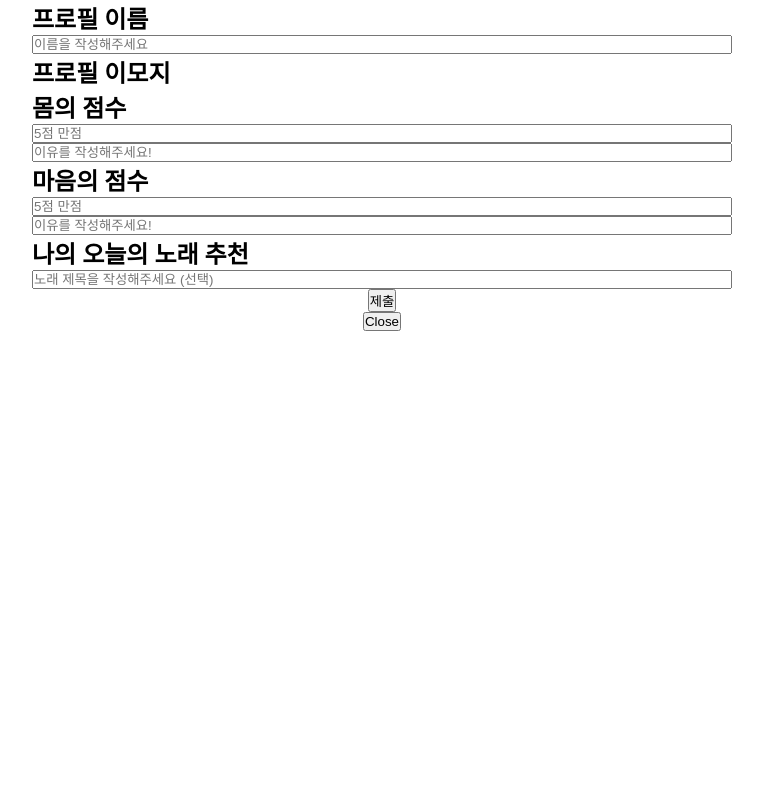
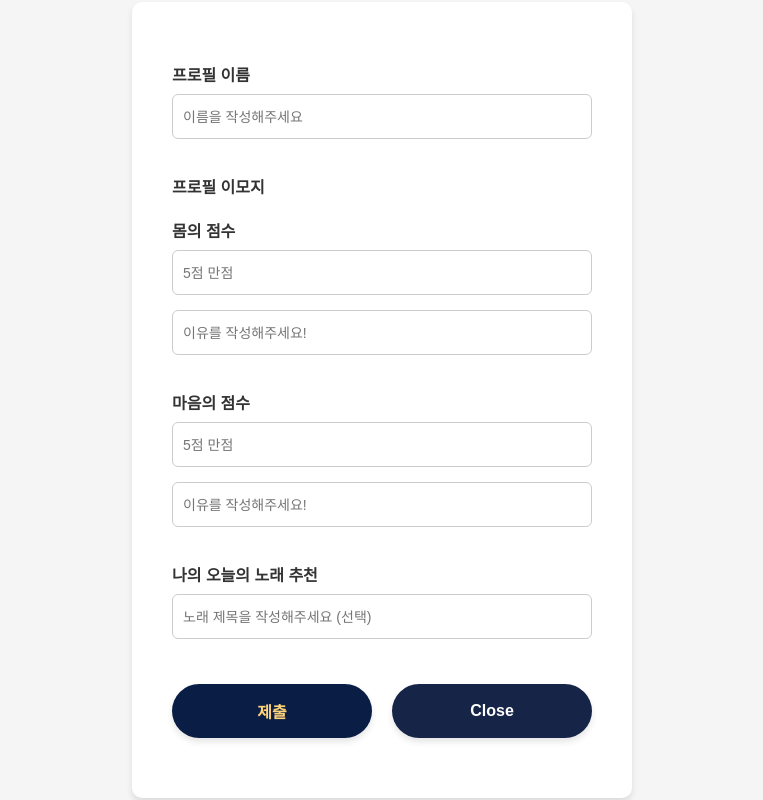
Before and after one commit to Sunghaeun/Condition-Score, a React (Create React App) app: page /addpage in a window 1280 px wide. Shown: the whole page, without its empty margins (258-1021 px from the left). Built offline with nearby package versions, Linux system fonts and the light colour scheme.

Commit message:
입력창 css 변경 & 버튼 & 모달 수정

```diff
--- a/src/components/AddPage.js
+++ b/src/components/AddPage.js
@@ -1,11 +1,10 @@
 import React, { useRef, useState } from 'react';
-import styles from "../style/addpage.css";
 import { useNavigate } from "react-router-dom";
 import axios from "axios";
+import styles from "../style/addpage.css";
 
 function Home() {
-
-  const[data, setData] = useState({
+  const [data, setData] = useState({
     userName: "",
     bodyScore: "",
     bodyReason: "",
@@ -34,37 +33,34 @@ function Home() {
 
   function postDataToJSONFile(e) {
     e.preventDefault();
-    if(!data.userName) {
+    if (!data.userName) {
       alert("이름을 입력해 주세요!");
       userNameRef.current.focus();
       return;
-    }else if(!data.bodyReason) {
+    } else if (!data.bodyReason) {
       alert("몸 컨디션에 대한 이유를 입력해 주세요!");
       bodyReasonRef.current.focus();
       return;
-    }else if(!data.bodyScore) {
+    } else if (!data.bodyScore) {
       alert("몸의 점수를 입력해 주세요!");
       bodyScoreRef.current.focus();
       return;
-    }else if(!data.emoScore) {
+    } else if (!data.emoScore) {
       alert("감정의 점수를 입력해 주세요!");
       emoScoreRef.current.focus();
       return;
-    }else if(!data.emoReason) {
+    } else if (!data.emoReason) {
       alert("감정 상태에 대한 이유를 입력해 주세요!");
       emoReasonRef.current.focus();
       return;
     }
 
-    console.log(data);
-
     axios.post("https://678f220a49875e5a1a90a2cf.mockapi.io/conditions", data, {
-        headers: { "Content-Type": "application/json" },
-      })
+      headers: { "Content-Type": "application/json" },
+    })
       .then((response) => {
-        console.log(response);
         alert("입력이 완료되었습니다.");
-        navigate('/');
+        navigate('/main');
       })
       .catch((error) => {
         alert("에러가 발생했습니다.");
@@ -73,37 +69,85 @@ function Home() {
   }
 
   return (
-    <form className='mainContainer'>
-      <div className='secondContainer'>
+    <form className="mainContainer">
+      <div className="secondContainer">
         <h2>프로필 이름</h2>
-        <input onChange={onChangeInput} placeholder="이름을 작성해주세요" type="text" name="userName" />
+        <input
+          ref={userNameRef}
+          onChange={onChangeInput}
+          placeholder="이름을 작성해주세요"
+          type="text"
+          name="userName"
+        />
+
         <h2>프로필 이모지</h2>
 
         <h2>몸의 점수</h2>
-        <input onChange={onChangeInput} placeholder="5점 만점" type="number" name="bodyScore" />
-        <div className={styles.padding_10}>
-          <input onChange={onChangeInput} placeholder="이유를 작성해주세요!" className={styles.text_box} type="text" name="bodyReason" />
+        <input
+          ref={bodyScoreRef}
+          onChange={onChangeInput}
+          placeholder="5점 만점"
+          type="number"
+          name="bodyScore"
+        />
+        <div>
+          <input
+            ref={bodyReasonRef}
+            onChange={onChangeInput}
+            placeholder="이유를 작성해주세요!"
+            className="text_box"
+            type="text"
+            name="bodyReason"
+          />
         </div>
 
         <h2>마음의 점수</h2>
-        <input onChange={onChangeInput} placeholder="5점 만점" type="number" name="emoScore" />
-        <div className={styles.padding_10}>
-          <input onChange={onChangeInput} placeholder="이유를 작성해주세요!" className={styles.text_box} type="text" name="emoReason" />
+        <input
+          ref={emoScoreRef}
+          onChange={onChangeInput}
+          placeholder="5점 만점"
+          type="number"
+          name="emoScore"
+        />
+        <div>
+          <input
+            ref={emoReasonRef}
+            onChange={onChangeInput}
+            placeholder="이유를 작성해주세요!"
+            className="text_box"
+            type="text"
+            name="emoReason"
+          />
         </div>
+
         <h2>나의 오늘의 노래 추천</h2>
-        <input onChange={onChangeInput} placeholder="노래 제목을 작성해주세요 (선택) " type="text" name="recomMusic" />
+        <input
+          onChange={onChangeInput}
+          placeholder="노래 제목을 작성해주세요 (선택)"
+          type="text"
+          name="recomMusic"
+        />
+
+        {/* 버튼을 가로로 배치: buttonRow */}
+        <div className="buttonRow">
+          <button
+            className="submitButton"
+            type="submit"
+            onClick={postDataToJSONFile}
+          >
+            제출
+          </button>
+          <button
+            className="closeButton"
+            type="button"
+            onClick={onClickBtn}
+          >
+            Close
+          </button>
+        </div>
       </div>
-        <button onClick={(e) => postDataToJSONFile(e)} className={styles.submitButton} type="submit">
-          제출
-        </button>
-        <button type="button" onClick={onClickBtn}>
-          Close
-        </button>
     </form>
-  )
+  );
 }
 
-
-
-
-export default Home
+export default Home;
--- a/src/components/Home.js
+++ b/src/components/Home.js
@@ -123,7 +123,6 @@ function Home() {
             <h3>마음 컨디션 평균: {emoAvr}</h3>
             <div id="responseList"></div>
             <button type="button" onClick={onClickBtn}>Add</button>
-            <button type="button" onClick={deletingAndRefresh}>Delete</button>
             <button onClick={openModal}>모달팝업</button>
             <Modal open={modalOpen} close={closeModal} header="Modal heading">
                 <form className={styles.form_group}>
--- a/src/style/addpage.css
+++ b/src/style/addpage.css
@@ -1,27 +1,100 @@
-.padding_10{
+* {
+  margin: 0;
+  padding: 0;
+  box-sizing: border-box;
+}
+
+body {
+  font-family: 'Noto Sans Korean', sans-serif;
+  background-color: #f5f5f5;
+}
+
+.mainContainer {
+  display: flex;
+  justify-content: center;
+  align-items: center;
+  width: 100vw;
+  min-height: 100vh;
+}
+
+.secondContainer {
+  width: 500px;
+  background-color: #fff;
+  border-radius: 10px;
+  padding: 40px;
+  box-shadow: 0 4px 6px rgba(0, 0, 0, 0.1);
+}
+
+.secondContainer h2 {
+  font-size: 16px;
+  color: #333;
+  margin: 20px 0 8px;
+}
+
+input {
+  width: 100%;
+  height: 45px;
   padding: 10px;
+  margin-bottom: 15px;
+  font-size: 14px;
+  color: #333;
+  border: 1px solid #ccc;
+  border-radius: 6px;
+  outline: none;
+  transition: border-color 0.2s ease;
+}
+
+input:focus {
+  border-color: #0A1E45;
 }
 
 .text_box {
-  width: 300px;
-  height: 50px;
-  padding: 10px;
+  width: 100%;
+  height: 45px;
 }
 
-.mainContainer{
+.buttonRow {
   display: flex;
-  flex-direction: column;
+  gap: 20px;
   justify-content: center;
-  align-items: center;
-  width: 100vw;
+  margin-top: 30px;
 }
 
-.secondContainer{
-  width: 700px;
-  /* border: 1px solid black; */
+button {
+  flex: 1;
+  padding: 15px;
+  font-size: 16px;
+  font-weight: bold;
+  border: none;
+  border-radius: 30px;
+  cursor: pointer;
+  transition: background-color 0.3s ease, transform 0.2s ease;
 }
 
-input{
-  width: 700px;
+.submitButton {
+  background-color: #0A1E45;
+  color: #FED37A;
+  box-shadow: 0 4px 6px rgba(0, 0, 0, 0.1);
+}
+.submitButton:hover {
+  background-color: #475361;
+  transform: scale(1.03);
+}
+.submitButton:active {
+  background-color: #003f7f;
+  transform: scale(0.98);
+}
 
+.closeButton {
+  background-color: #162447;
+  color: #fff;
+  box-shadow: 0 4px 6px rgba(0, 0, 0, 0.1);
 }
+.closeButton:hover {
+  background-color: #0d172c;
+  transform: scale(1.03);
+}
+.closeButton:active {
+  background-color: #0c1427;
+  transform: scale(0.98);
+}
--- a/src/styles/mainpage.module.css
+++ b/src/styles/mainpage.module.css
@@ -5,14 +5,15 @@
 }
 
 body {
-      font-family: Noto Sans Korean;
+  font-family: 'Noto Sans Korean', sans-serif;
 }
 
-  .mainbody{
+.mainbody {
   display: flex;
   flex-direction: column;
-    /* margin: 20px; */
 }
+
+
 .header {
   display: flex;
   justify-content: space-between;
@@ -27,8 +28,6 @@
   color: #FED37A;
   padding: 10px 15px;
   margin-left: 20px;
-      border-top-right-radius: 0;
-      border-top-left-radius: 0;
 }
 
 .logoImage {
@@ -38,7 +37,6 @@
 
 .average {
   display: flex;
-      border: 2px solid white;
   color: #FED37A;
   padding: 15px 30px;
   text-align: left;
@@ -47,11 +45,11 @@
 
 .main {
   width: 100%;
-      min-height: 100vh;       /* 세로 길이 (필요시) */
+  min-height: 100vh;
   background-color: #FED37A;
   margin: 0;
-      padding: 30px;              /* 원하는 여백만큼 조정 */
-      box-sizing: border-box;   /* 권장 */
+  padding: 30px;
+  box-sizing: border-box;
 }
 
 .gridContainer {
@@ -68,49 +66,91 @@
   border-radius: 50px;
   position: relative;
   cursor: pointer;
+  padding: 20px;
+  box-shadow: 0 4px 6px rgba(0, 0, 0, 0.1);
+  transition: background-color 0.2s ease, transform 0.2s ease;
+}
+
+.cell:hover {
+  background-color: #0A1E45;
+  color: #FED37A;
+  transform: translateY(-5px);
 }
 
 
-    .cell:hover{
-        background-color: #0A1E45;
+.cell strong {
+  font-size: 25px;
+  font-weight: bold;
+  margin-bottom: 10px;
+  display: flex;
+  justify-content: space-around
+}
 
+.cell div {
+  font-size: 14px;
+  color: #333;
+  margin: 5px 0;
 }
+
+.cell div span {
+  font-weight: bold;
+  color: #007bff;
+}
+
+.cell .recomMusic {
+  font-size: 12px;
+  color: #888;
+  font-style: italic;
+}
+
+
+
 
 footer {
   display: flex;
   align-items: center;
   background-color: #0A1E45;
+  color: #fff;
   height: 60px;
+  justify-content: center;
+  font-size: 14px;
+}
+.buttonContainer {
+  display: flex;
+  justify-content: space-around;
+  align-items: center;
+  padding: 10px 20px;
+  margin-bottom: 40px;
+}
+
+button {
+  padding: 30px 650px;
+  font-size: 15px;
+  font-weight: bold;
+  color: #FED37A;
+  background-color: #0A1E45;
+  border: none;
+  border-radius: 30px;
+  cursor: pointer;
+  box-shadow: 0 4px 6px rgba(0, 0, 0, 0.1);
+  transition: background-color 0.3s ease, transform 0.2s ease;
+  margin-bottom: 20px;
 }
 
 
-
-    .plusCell {
-        cursor: pointer;
-        position: relative;
-        }
-    .plusCell::before {
-    content: '';
-    position: absolute;
-    top: 50%;
-    left: 50%;
-    width: 40px;
-    height: 40px;
-    border: 3px solid #000;
-    border-radius: 50%;
-    transform: translate(-50%, -50%);
-    }
-    .plusCell::after {
-    content: '+';
-    position: absolute;
-    top: 50%;
-    left: 50%;
-    transform: translate(-50%, -50%);
-    font-size: 24px;
-    font-weight: bold;
-    color: #000;
+button:hover {
+  background-color: #475361;
+  transform: scale(1.05);
 }
 
+button:active {
+  background-color: #003f7f;
+  transform: scale(0.95);
+}
 
-
-    /* bodyAvr emoAvr */
+button:disabled {
+  background-color: #c0c0c0;
+  color: #666;
+  cursor: not-allowed;
+  box-shadow: none;
+}
```
Also changed, not shown: src/components/Mainpage.js (+28 -56 lines). Lines whose indentation alone changed are shown as unchanged.
